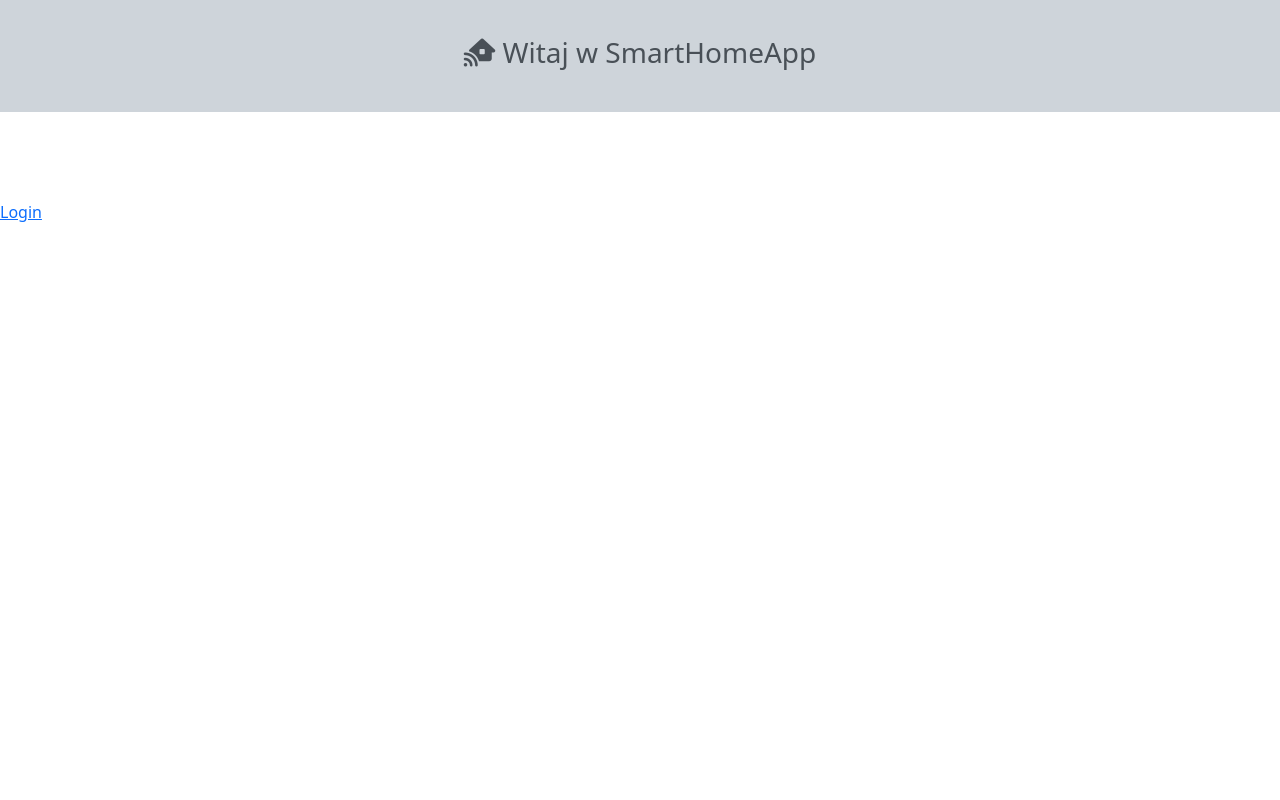
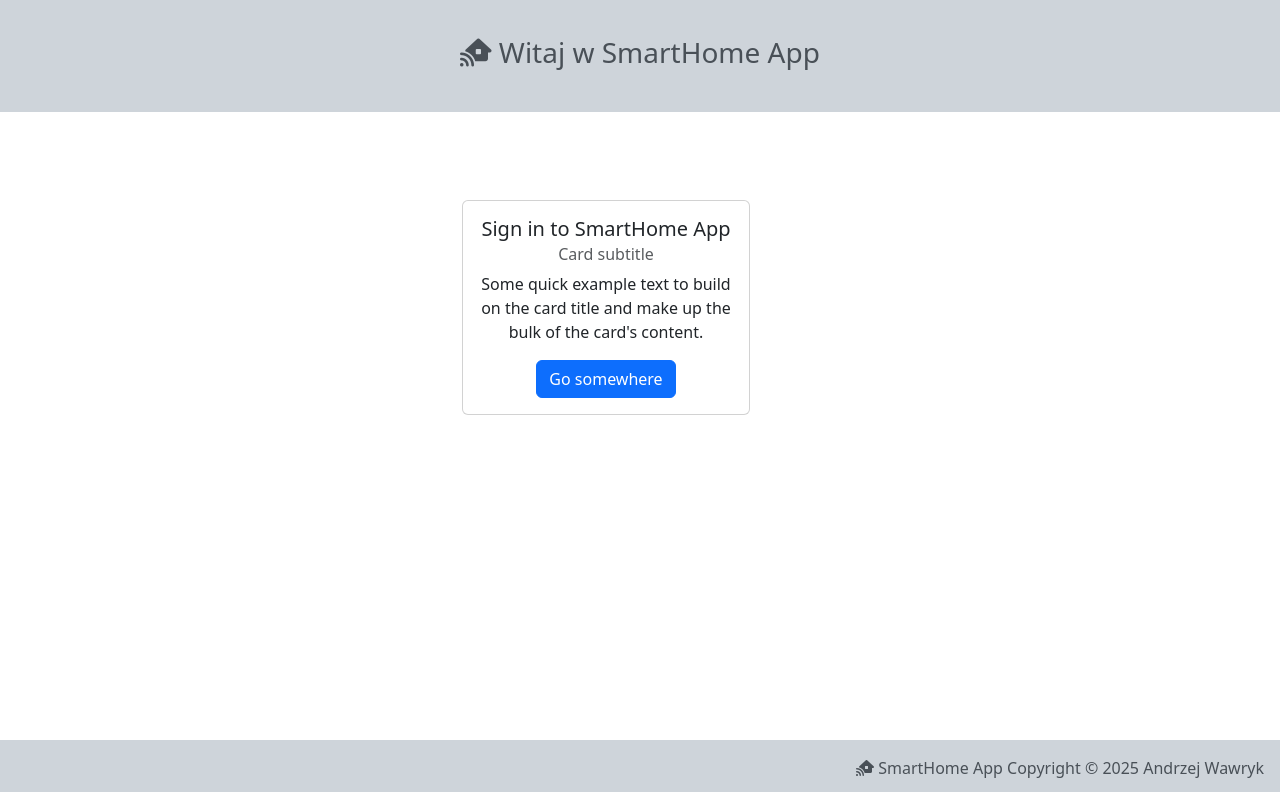
Before and after one commit to preemek/smarthome_app, a Django app: page / in a window 1280 px wide. Run offline with Django 5.2, Linux system fonts and the light colour scheme; some libraries are stand-ins or nearby versions.

Commit message:
Praca w domu 2025-01-13

```diff
--- a/SmartHome/templates/shApp.html
+++ b/SmartHome/templates/shApp.html
@@ -4,7 +4,7 @@
 {% block body %}
     <div class="p-3 mb-2 bg-dark-subtle text-dark-emphasis">
         <div class="container text-center" style="height: 5rem; padding: 20px;">
-            <h3> <i class="fa-solid fa-house-signal"></i> Witaj w SmartHomeApp</h3>
+            <h3> <i class="fa-solid fa-house-signal"></i> Witaj w SmartHome App</h3>
         </div>
     </div>
     <div style="height: 5rem"></div>
@@ -43,14 +43,32 @@
             </div>
         </div>
     </div>
+   {% else %}
+    <div class="container text-center">
+        <div class="row">
+            <div class="col">
 
+            </div>
+            <div class="col">
+                <div class="card" style="width: 18rem;">
+                    <div class="card-body">
+                        <h5 class="card-title">Sign in to SmartHome App</h5>
+                        <h6 class="card-subtitle mb-2 text-body-secondary">Card subtitle</h6>
+                        <p class="card-text">Some quick example text to build on the card title and make up the bulk of the card's content.</p>
+                        <a href="#" class="btn btn-primary">Go somewhere</a>
+                    </div>
+                </div>
+            </div>
+            <div class="col">
+
+            </div>
+        </div>
+    </div>
+    {% endif %}
     <div class="p-3 mb-2 bg-dark-subtle text-dark-emphasis" style = "position: fixed;
     left: 0; bottom: 0; width: 100%;">
         <div class="text-end" style="height: 20px">
-            <p> <i class="fa-solid fa-house-signal"></i> SmartHomeApp Copyright © 2025 Andrzej Wawryk</p>
+            <p> <i class="fa-solid fa-house-signal"></i> SmartHome App Copyright © 2025 Andrzej Wawryk</p>
         </div>
     </div>
-    {% else %}
-    <a href="{% url 'login' %}">Login</a>
-    {% endif %}
 {% endblock %}
```
